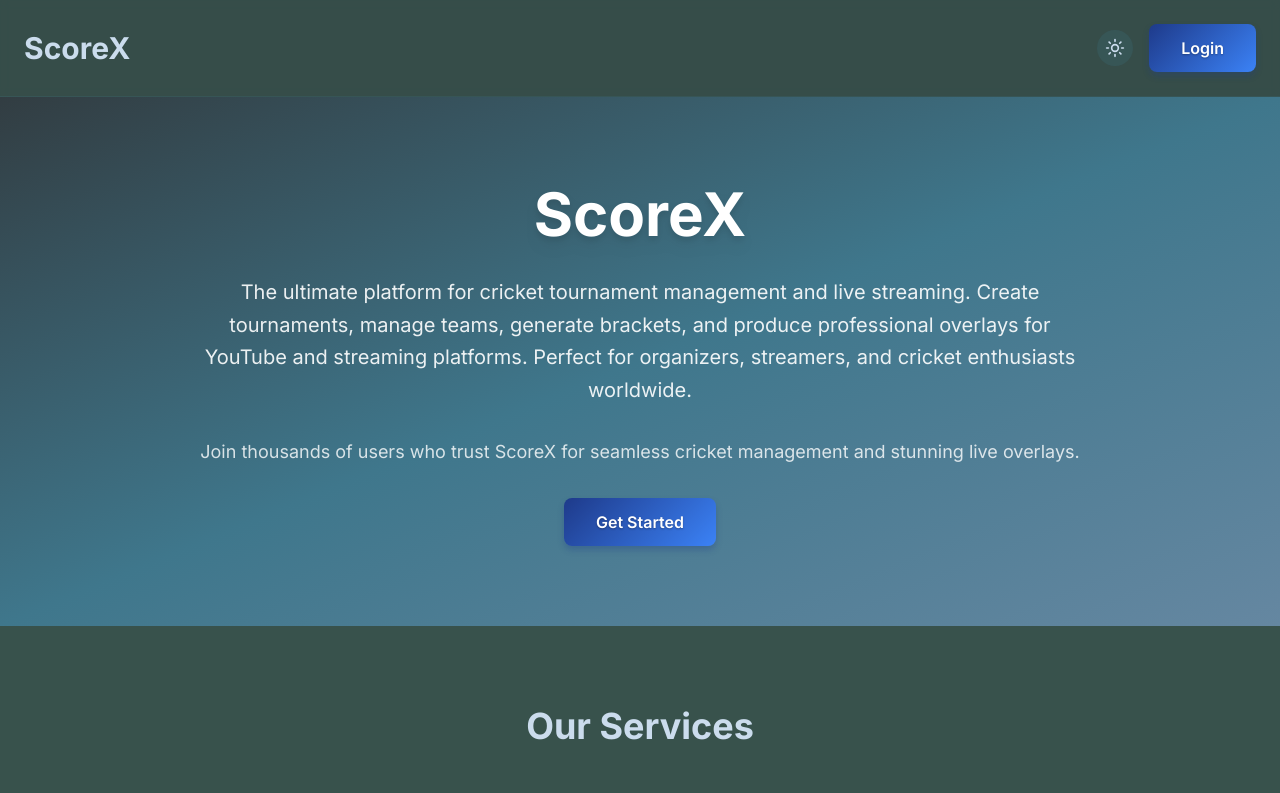
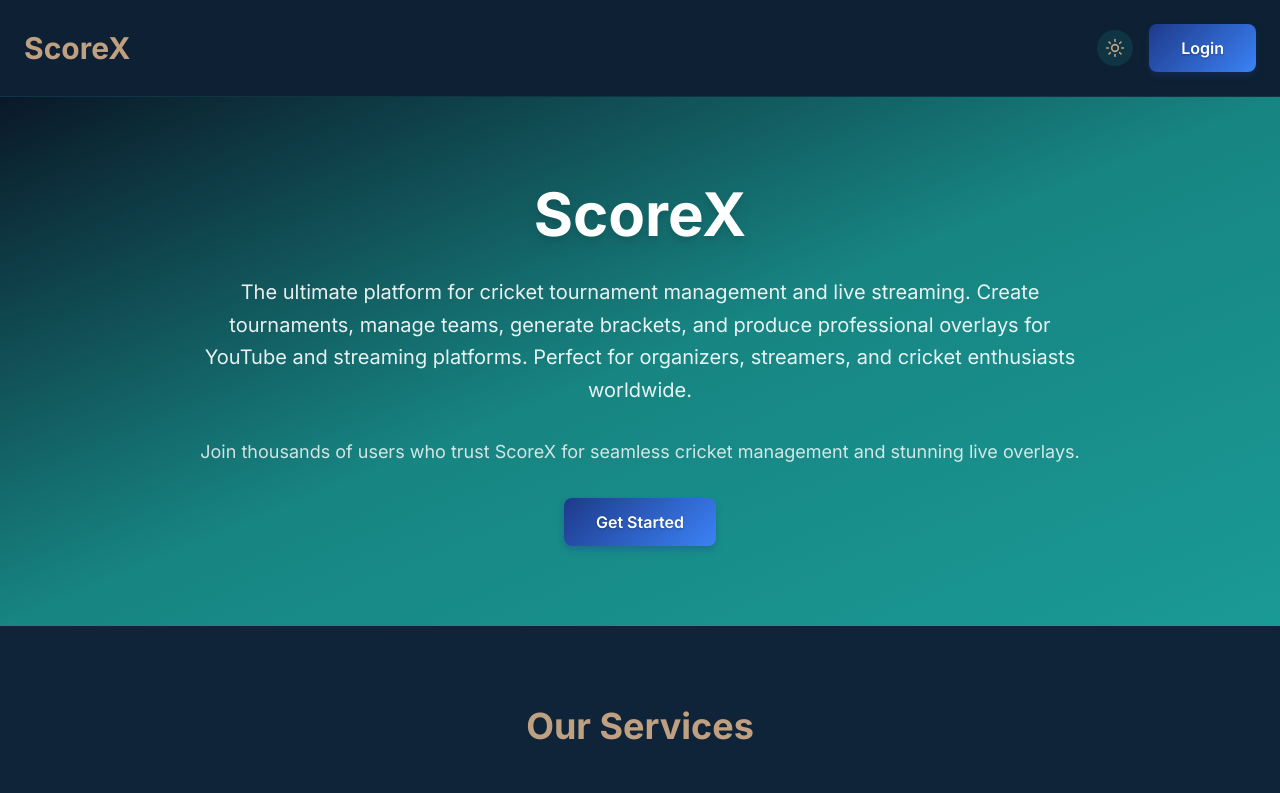
Before and after one commit to surajsharma1/scorex-frontend, a React (Vite) app: page / in a window 1280 px wide. Shown: the top 793 px of the page. Built offline with nearby package versions, Linux system fonts and the light colour scheme.

Commit message:
Update tailwind.config.js

```diff
--- a/tailwind.config.js
+++ b/tailwind.config.js
@@ -17,12 +17,13 @@ export default {
         'light-dark': '#1e5470',
 
         // Dark Theme Colors
-        'dark-bg': '#323d42',
-        'dark-bg-alt': '#38524c',
-        'dark-primary': '#3f778c',
-        'dark-secondary': '#6587a1',
-        'dark-accent': '#8fa9b5',
-        'dark-light': '#cbdced',
+        'dark-bg': '#0a1828',
+        'dark-bg-alt': '#0f2438',
+        'dark-primary': '#178582',
+        'dark-secondary': '#1a9a96',
+        'dark-accent': '#178582',
+        'dark-light': '#bfa181',
+
 
         // Semantic colors
         primary: {
@@ -43,18 +44,21 @@ export default {
         background: {
           DEFAULT: '#d1ecff',
           light: '#cbeaec',
-          dark: '#323d42',
-          darkAlt: '#38524c',
+          dark: '#0a1828',
+          darkAlt: '#0f2438',
         },
+
         surface: {
           DEFAULT: '#ffffff',
-          dark: '#3f778c',
+          dark: '#0f2438',
         },
+
         text: {
           DEFAULT: '#1e5470',
           light: '#34729c',
-          dark: '#cbdced',
+          dark: '#bfa181',
         },
+
         success: '#6ec1d1',
         error: '#e74c3c',
         warning: '#f39c12',
```
